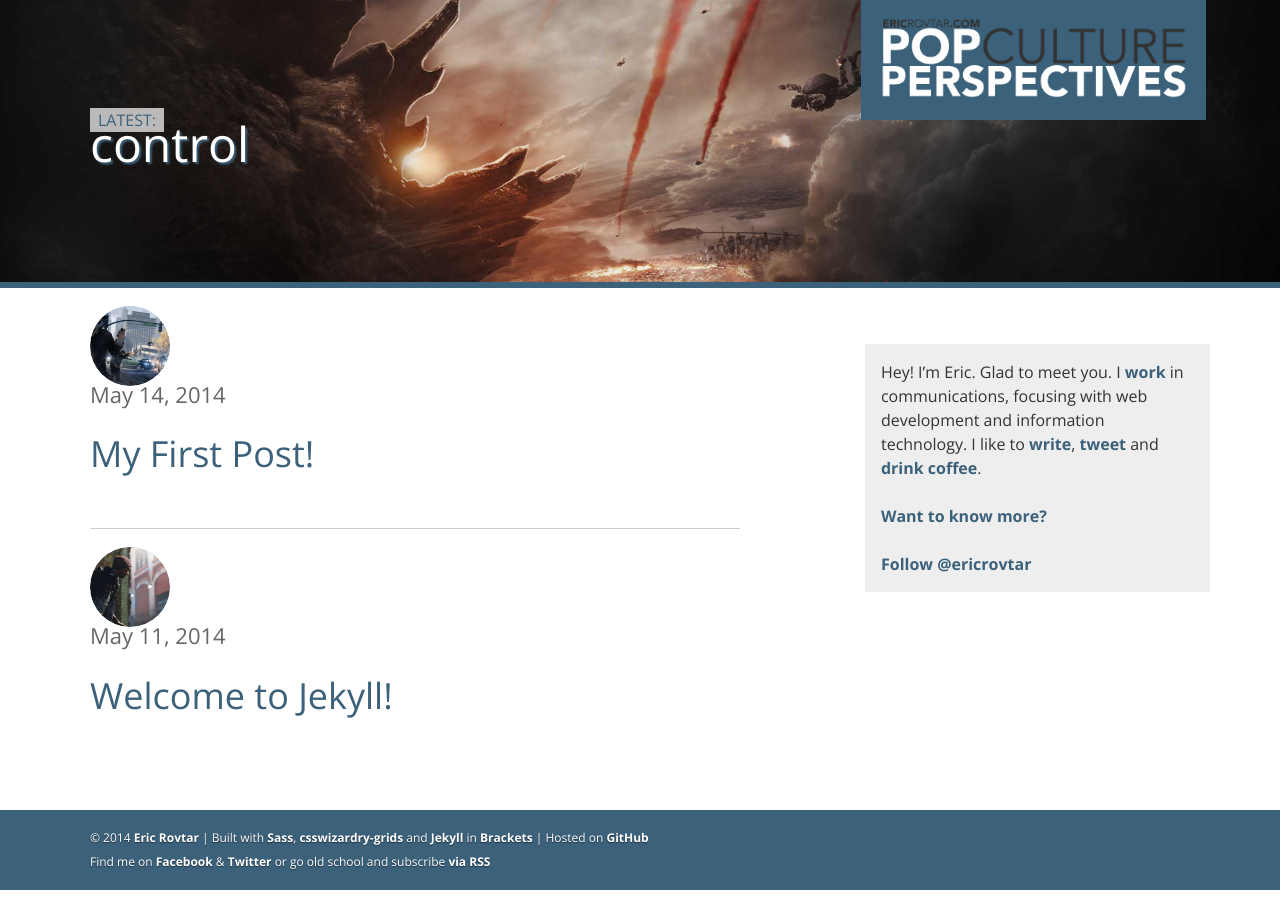
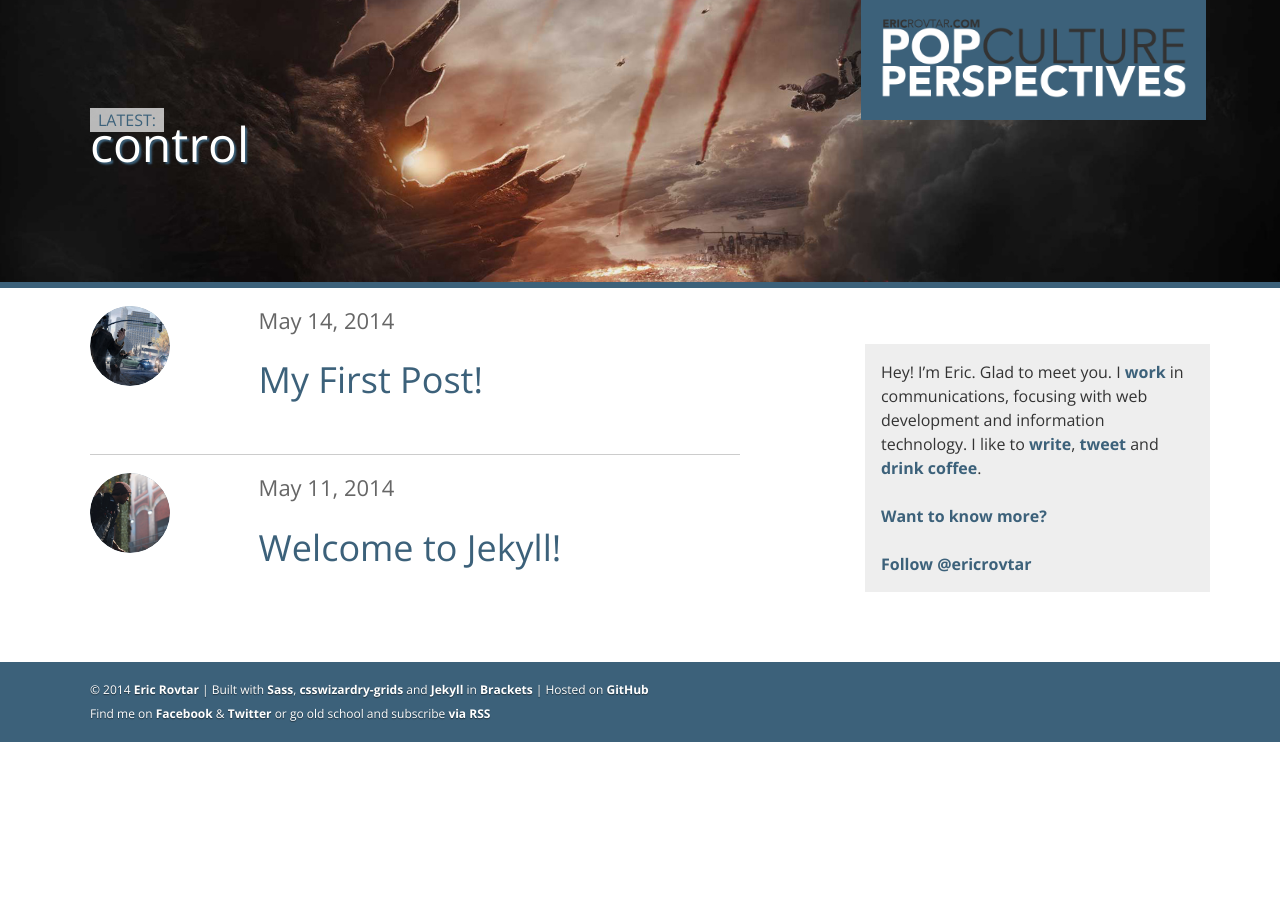
Before and after one commit to ericrovtar/ericrovtar.github.io, a Jekyll site: the page built from index.html, in a window 1280 px wide. Built offline with Jekyll 4.4.1, drawn with Linux system fonts in a browser that asks for light colours; nearby versions of some CDN libraries; comment, search, counter and statistics services are not loaded.

Commit message:
fix classes

```diff
--- a/index.html
+++ b/index.html
@@ -8,7 +8,7 @@ showLatest: true
     {% if forloop.first == false %}
     <div class="articleList__item">
         <div class="grid">
-            <div class="grid__item one-fourth">
+            <div class="grid__item one-quarter">
                 <a class="article__link" href="{{ post.url | prepend: site.baseurl }}">
                     <div class="articleList__thumbnail"
                          style="background-image: url('{{ "/images/posts/" | prepend: site.baseurl }}{{ post.image }}')">
@@ -16,7 +16,7 @@ showLatest: true
                 </a>
             </div><!--
 
-         --><div class="grid__item three-fourth">
+         --><div class="grid__item three-quarters">
                 <p class="articleList__date h2">
                     {{ post.date | date: "%b %-d, %Y" }}
                 </p>
```
